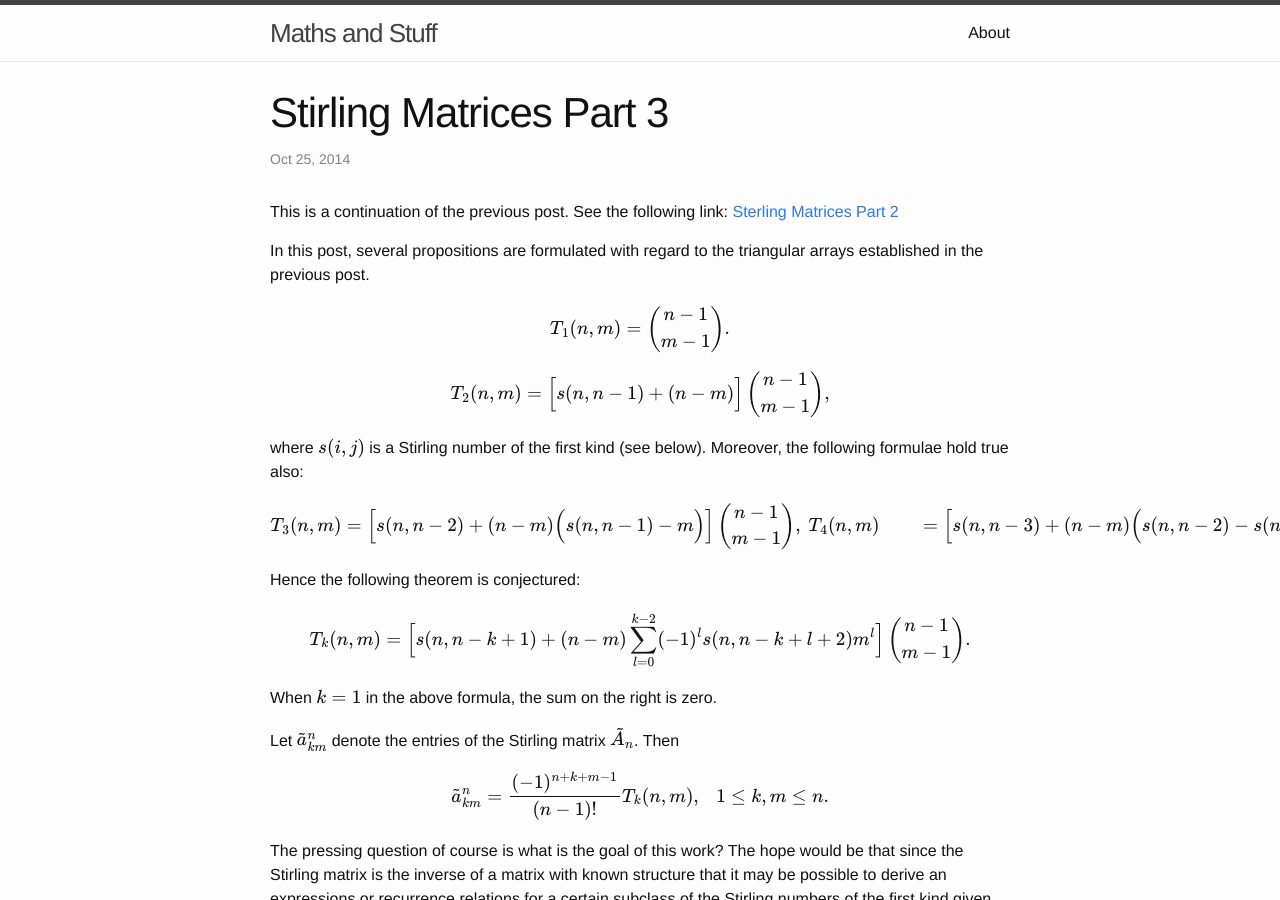
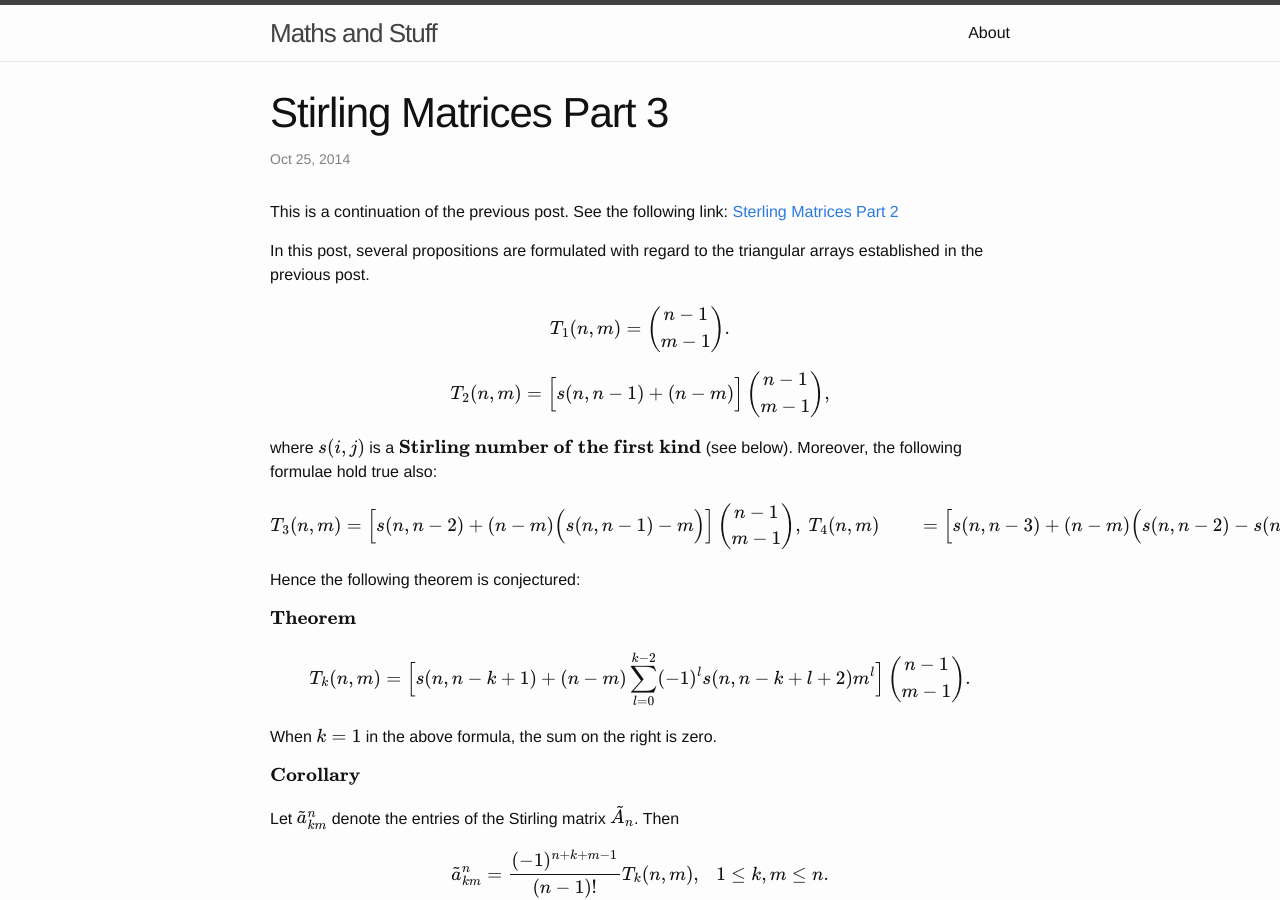
Before and after one commit to JamesEvans2014/JamesEvans2014.github.io, a Jekyll site: the page built from _posts/2014-10-25-Stirling-Matrices-Part-3.md, in a window 1280 px wide and 900 px high. Built offline with Jekyll 4.4.1, drawn with Linux system fonts in a browser that asks for light colours; formulas are drawn with MathJax 3.

Commit message:
Update 2014-10-25-Stirling-Matrices-Part-3.md

```diff
--- a/_posts/2014-10-25-Stirling-Matrices-Part-3.md
+++ b/_posts/2014-10-25-Stirling-Matrices-Part-3.md
@@ -16,7 +16,7 @@ T\_1(n,m)=\begin {pmatrix} n-1 \\\ m-1 \end {pmatrix}.
 \\[
 T\_2(n,m)=\Big [ s(n,n-1)+(n-m)\Big ]\begin {pmatrix} n-1 \\\ m-1 \end {pmatrix},
 \\]
-where \\(s(i,j)\\) is a Stirling number of the first kind (see below).
+where \\(s(i,j)\\) is a \\(\textbf {Stirling number of the first kind}\\) (see below).
 Moreover, the following formulae hold true also:
 \\[
 \begin {aligned}
@@ -27,10 +27,14 @@ T\_4(n,m) & =\Big [s(n,n-3)+(n-m)\Big (s(n,n-2) -s(n,n-1)m+m^2\Big )\Big ]\begin
 
 Hence the following theorem is conjectured:
 
+\\( \textbf {Theorem}\\)
+
 \\[
 T\_k(n,m)=\Big [s(n,n-k+1)+(n-m)\sum\_{l=0}^{k-2}(-1)^ls(n,n-k+l+2)m^l\Big ]\begin {pmatrix} n-1 \\\ m-1 \end {pmatrix}.
 \\]
 When \\(k=1\\) in the above formula, the sum on the right is zero.
+
+\\(\textbf {Corollary}\\)
 
 Let \\(\tilde {a}^n\_{km}\\) denote the entries of the Stirling matrix \\(\tilde {A}\_n\\). Then
 \\[
```
